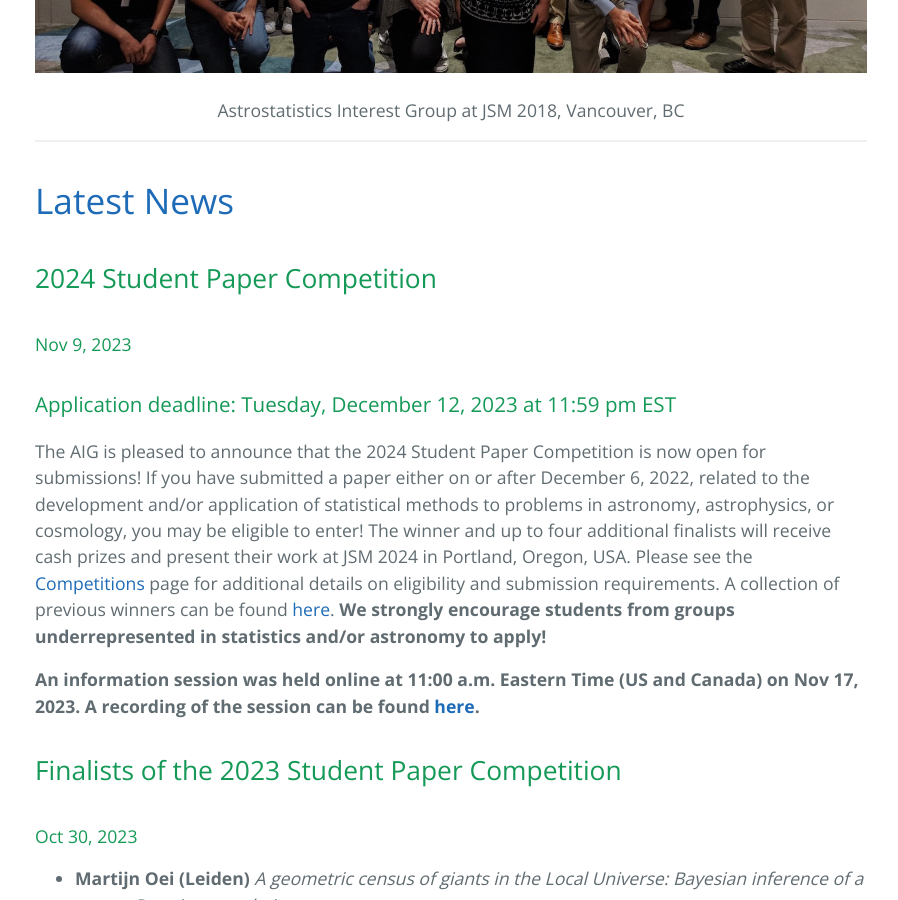
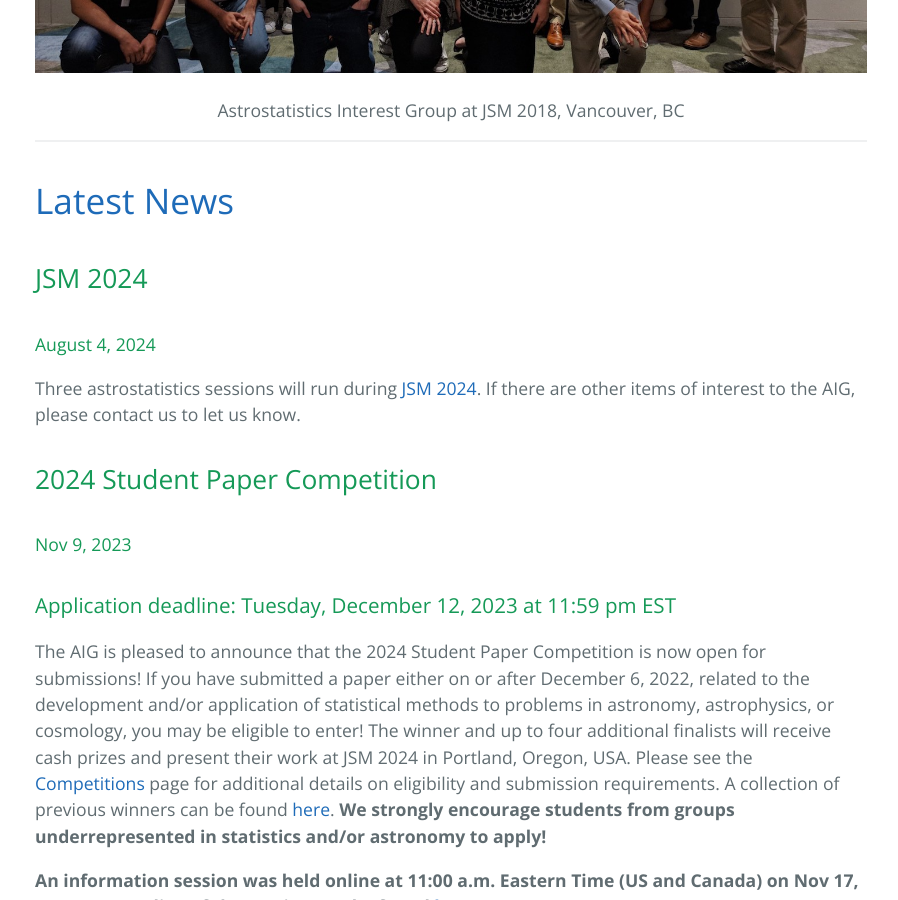
Before and after one commit to aigamstat/aigamstat.github.io, a Jekyll site: the page built from index.md, in a window 1280 px wide and 900 px high, scrolled down 1429 px. Shown: the whole window, without its empty margins (189-1087 px from the left). Built offline with Jekyll 4.4.1, drawn with Linux system fonts in a browser that asks for light colours.

Commit message:
Add JSM 2024

```diff
--- a/index.md
+++ b/index.md
@@ -21,6 +21,10 @@ layout: default
 
 ---
 # [Latest News](./news.html)
+
+## JSM 2024
+#### August 4, 2024
+Three astrostatistics sessions will run during [JSM 2024](./jsm2024/index.html). If there are other items of interest to the AIG, please contact us to let us know.
 
 ## 2024 Student Paper Competition
 #### Nov 9, 2023
```
